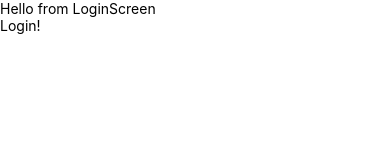
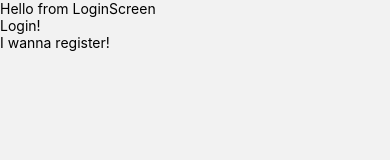
Before and after one commit to rchorngren/fuel-app, a React Native app: screen /LandingScreen in a window 390 px wide. Shown: the top 160 px of the page. Built offline with nearby package versions, Linux system fonts and the light colour scheme.

Commit message:
Added basic navigation

```diff
--- a/App.tsx
+++ b/App.tsx
@@ -1,25 +1,37 @@
-import { StyleSheet, Text, View } from 'react-native';
-import LoginScreen from './src/Screens/LoginScreen';
+import { NavigationContainer } from '@react-navigation/native';
+import { StyleSheet } from 'react-native';
 import * as firebase from "firebase/app";
 import firebaseConfig from './services/firebase';
-
-// const firebaseConfig1 = {
-//   apiKey: "AIzaSyAzfnZHha_RD20IZQswcwloq1d75n8L8Ig",
-//   authDomain: "fuel-app-20474.firebaseapp.com",
-//   projectId: "fuel-app-20474",
-//   storageBucket: "fuel-app-20474.appspot.com",
-//   messagingSenderId: "793154998078",
-//   appId: "1:793154998078:web:e70511d2208196461aa66f"
-// };
+import { createNativeStackNavigator } from '@react-navigation/native-stack';
+import { StackScreen } from './src/helpers/types';
+import { ContextProvider } from './src/context/Context';
+import LandingScreen from './src/Screens/LandingScreen';
+import MainScreen from './src/Screens/MainScreen';
 
 firebase.initializeApp(firebaseConfig);
+
+const Stack = createNativeStackNavigator<StackScreen>();
 
 export default function App() {
 
   return (
-    <View>
-      <LoginScreen />
-    </View>
+    <NavigationContainer>
+      <ContextProvider>
+        <Stack.Navigator>
+          <Stack.Screen
+            name="LandingScreen"
+            component={LandingScreen}
+            options={{ headerShown: false }}
+          />
+          <Stack.Screen
+            name="MainScreen"
+            component={MainScreen}
+            options={{ headerShown: false }}
+          />
+
+        </Stack.Navigator>
+      </ContextProvider>
+    </NavigationContainer>
   );
 }
 
--- a/package.json
+++ b/package.json
@@ -9,6 +9,8 @@
   },
   "dependencies": {
     "@expo/webpack-config": "~0.16.2",
+    "@react-navigation/native": "^6.0.10",
+    "@react-navigation/native-stack": "^6.6.2",
     "expo": "~45.0.0",
     "expo-status-bar": "~1.3.0",
     "firebase": "^9.8.1",
--- a/src/Screens/LoginScreen.tsx
+++ b/src/Components/LoginView.tsx
@@ -1,11 +1,17 @@
-import React, { useState } from "react";
+import React, { useContext, useState } from "react";
 import { View, Text, Pressable } from "react-native";
 import { getAuth, signInWithEmailAndPassword } from "firebase/auth";
+import { Context } from "../context/Context";
+import { NativeStackScreenProps } from "@react-navigation/native-stack";
+import { LandingScreens } from "../helpers/types";
 
+interface ILoginView extends NativeStackScreenProps<LandingScreens, "LoginView"> { }
 
-const LoginScreen = () => {
+const LoginView: React.FC<ILoginView> = (props) => {
   const [userName, setUserName] = useState('robert@horngren.net');
   const [password, setPassword] = useState('1234Aa');
+
+  const context = useContext(Context);
 
   const auth = getAuth();
 
@@ -13,10 +19,15 @@ const LoginScreen = () => {
     signInWithEmailAndPassword(auth, userName, password)
       .then((userCredentials) => {
         console.log('Signed in: ', userCredentials.user);
+        context?.setAuthed(true);
       })
       .catch((error) => {
         console.log('There was an error while signing in: ', error)
       })
+  }
+
+  const toggleRegistration = () => {
+    props.navigation.replace("RegistrationView");
   }
 
   return (
@@ -25,8 +36,12 @@ const LoginScreen = () => {
       <Pressable onPress={() => loginUser(userName, password)}>
         <Text>Login!</Text>
       </Pressable>
+
+      <Pressable onPress={() => toggleRegistration()}>
+        <Text>I wanna register!</Text>
+      </Pressable>
     </View>
   )
 }
 
-export default LoginScreen;
+export default LoginView;
--- /dev/null
+++ b/src/Components/RegistrationView.tsx
@@ -0,0 +1,24 @@
+import { NativeStackScreenProps } from "@react-navigation/native-stack";
+import React from "react";
+import { View, Text, Pressable } from "react-native";
+import { LandingScreens } from "../helpers/types";
+
+interface IRegistrationView extends NativeStackScreenProps<LandingScreens, "RegistrationView"> { }
+
+const RegistrationView: React.FC<IRegistrationView> = (props) => {
+
+  const toggleLogin = () => {
+    props.navigation.replace("LoginView");
+  }
+
+  return (
+    <View>
+      <Text>Hello from RegistrationView!</Text>
+      <Pressable onPress={() => toggleLogin()}>
+        <Text>Log me in instead</Text>
+      </Pressable>
+    </View>
+  )
+}
+
+export default RegistrationView;
--- /dev/null
+++ b/src/Screens/LandingScreen.tsx
@@ -0,0 +1,40 @@
+import { createNativeStackNavigator, NativeStackScreenProps } from '@react-navigation/native-stack';
+import React, { useContext, useEffect } from "react";
+import LoginView from '../Components/LoginView';
+import RegistrationView from '../Components/RegistrationView';
+import { Context } from '../context/Context';
+import { LandingScreens, StackScreen } from '../helpers/types';
+
+interface ILandingScreen extends NativeStackScreenProps<StackScreen, "LandingScreen"> { }
+
+const Stack = createNativeStackNavigator<LandingScreens>();
+
+const LandingScreen: React.FC<ILandingScreen> = (props) => {
+
+  const context = useContext(Context);
+
+  useEffect(() => {
+    if (context?.authed) {
+      props.navigation.replace('MainScreen');
+    }
+  }, [context?.authed]);
+
+  return (
+    <Stack.Navigator>
+      <Stack.Screen
+        name="LoginView"
+        component={LoginView}
+        options={{ headerShown: false }}
+      />
+
+      <Stack.Screen
+        name="RegistrationView"
+        component={RegistrationView}
+        options={{ headerShown: false }}
+      />
+
+    </Stack.Navigator>
+  )
+}
+
+export default LandingScreen;
--- /dev/null
+++ b/src/Screens/MainScreen.tsx
@@ -0,0 +1,17 @@
+import { NativeStackScreenProps } from "@react-navigation/native-stack";
+import React from "react";
+import { View, Text } from "react-native";
+import { StackScreen } from "../helpers/types";
+
+interface IMainScreen extends NativeStackScreenProps<StackScreen, "MainScreen"> { }
+
+const MainScreen: React.FC<IMainScreen> = (props) => {
+
+  return (
+    <View>
+      <Text>Hello from MainScreen!</Text>
+    </View>
+  )
+}
+
+export default MainScreen;
--- /dev/null
+++ b/src/context/Context.tsx
@@ -0,0 +1,31 @@
+import React, { useState } from "react";
+
+interface IContext {
+  demoContext: string;
+  setDemoContext: (text: string) => void;
+
+  authed: boolean;
+  setAuthed: (isAuthed: boolean) => void;
+}
+
+export const Context = React.createContext<IContext | undefined>(
+  undefined
+)
+
+export const ContextProvider: React.FC = (props) => {
+  const [demoContext, setDemoContext] = useState<string>('demo');
+  const [authed, setAuthed] = useState<boolean>(false);
+
+  return (
+    <Context.Provider
+      value={{
+        demoContext: demoContext,
+        setDemoContext: setDemoContext,
+        authed: authed,
+        setAuthed: setAuthed
+      }}
+    >
+      {props.children}
+    </Context.Provider>
+  );
+};
--- /dev/null
+++ b/src/helpers/types.ts
@@ -0,0 +1,9 @@
+export type StackScreen = {
+  LandingScreen: undefined,
+  MainScreen: undefined,
+}
+
+export type LandingScreens = {
+  LoginView: undefined,
+  RegistrationView: undefined,
+}
```
Also changed, not shown: 1 other file (tests, documents, lock files or other folders).
